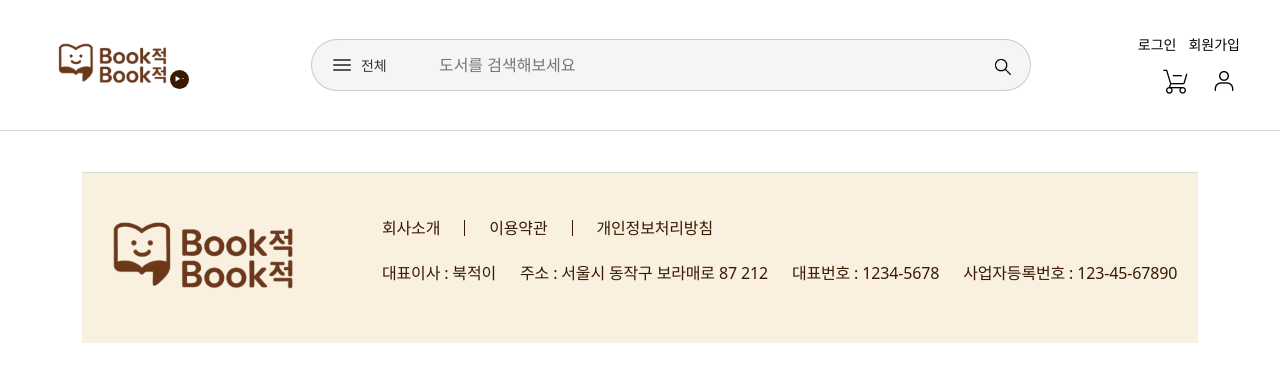
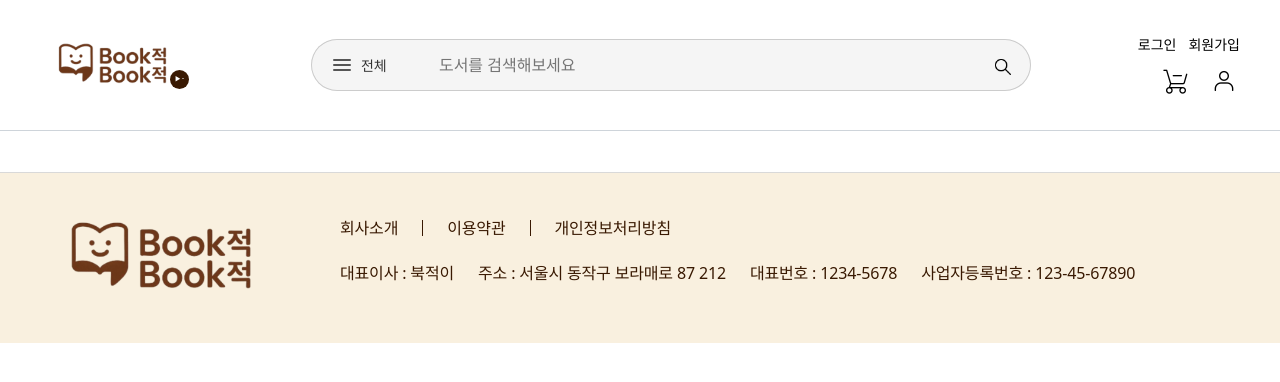
Before and after one commit to jamjam-book/jamjam-bookjeok-backend, a Vue app: page / in a window 1280 px wide. Shown: the top 382 px of the page. Built offline with nearby package versions, Linux system fonts and the light colour scheme.

Commit message:
fix : bootstrap의 css와의 중복을 피하기 클래스명 변경

```diff
--- a/src/App.vue
+++ b/src/App.vue
@@ -7,13 +7,13 @@ import Header from "@/components/layout/Header.vue";
 </script>
 
 <template>
-  <div class="container">
     <Header/>
-      <RouterView/>
-<!--    <MyPageNav/>-->
-<!--    <AdminNav/>-->
+    <div class="container">
+          <RouterView/>
+    <!--    <MyPageNav/>-->
+    <!--    <AdminNav/>-->
+    </div>
     <Footer/>
-  </div>
 </template>
 
 <style scoped>
--- a/src/assets/css/footer.css
+++ b/src/assets/css/footer.css
@@ -1,6 +1,6 @@
 @charset "UTF-8";
 
-.footer {
+.book-footer {
     width: 100%;
     background-color: #f9f0df;
     border-top: 1px solid #d9d9d9;
@@ -9,28 +9,29 @@
     padding: 40px 0;
 }
 
-.footer-content {
+.book-footer-content {
     width: 1200px;
     position: relative;
 }
 
-.logo {
+.book-footer-logo {
     position: absolute;
     width: 254px;
     height: 90px;
     object-fit: cover;
 }
 
-.footer-links,
-.footer-info {
+.book-footer-links,
+.book-footer-info {
     display: flex;
     align-items: center;
     gap: 24px;
     margin-left: 300px;
     margin-bottom: 16px;
+    flex-wrap: wrap;
 }
 
-.text-wrapper {
+.book-footer-text {
     font-weight: 400;
     color: #391902;
     font-size: 16px;
@@ -41,7 +42,7 @@
     align-items: center;
 }
 
-.line {
+.book-footer-line {
     width: 1px;
     height: 16px;
     background-color: #391902;
--- a/src/components/layout/Footer.vue
+++ b/src/components/layout/Footer.vue
@@ -3,24 +3,24 @@
 </script>
 
 <template>
-  <div class="footer">
-    <div class="footer-content">
-      <img class="logo" src="../../assets/images/logo.png" alt="bookjeok-logo" />
-      <div class="footer-links">
-        <div class="text-wrapper">회사소개</div>
-        <div class="line"></div>
-        <div class="text-wrapper">이용약관</div>
-        <div class="line"></div>
-        <div class="text-wrapper">개인정보처리방침</div>
-      </div>
-      <div class="footer-info">
-        <div class="text-wrapper">대표이사 : 북적이</div>
-        <div class="text-wrapper">주소 : 서울시 동작구 보라매로 87 212</div>
-        <div class="text-wrapper">대표번호 : 1234-5678</div>
-        <div class="text-wrapper">사업자등록번호 : 123-45-67890</div>
-      </div>
+    <div class="book-footer">
+        <div class="book-footer-content">
+            <img class="book-footer-logo" src="../../assets/images/logo.png" alt="bookjeok-logo" />
+            <div class="book-footer-links">
+                <div class="book-footer-text">회사소개</div>
+                <div class="book-footer-line"></div>
+                <div class="book-footer-text">이용약관</div>
+                <div class="book-footer-line"></div>
+                <div class="book-footer-text">개인정보처리방침</div>
+            </div>
+            <div class="book-footer-info">
+                <div class="book-footer-text">대표이사 : 북적이</div>
+                <div class="book-footer-text">주소 : 서울시 동작구 보라매로 87 212</div>
+                <div class="book-footer-text">대표번호 : 1234-5678</div>
+                <div class="book-footer-text">사업자등록번호 : 123-45-67890</div>
+            </div>
+        </div>
     </div>
-  </div>
 </template>
 
 <style scoped>
```
